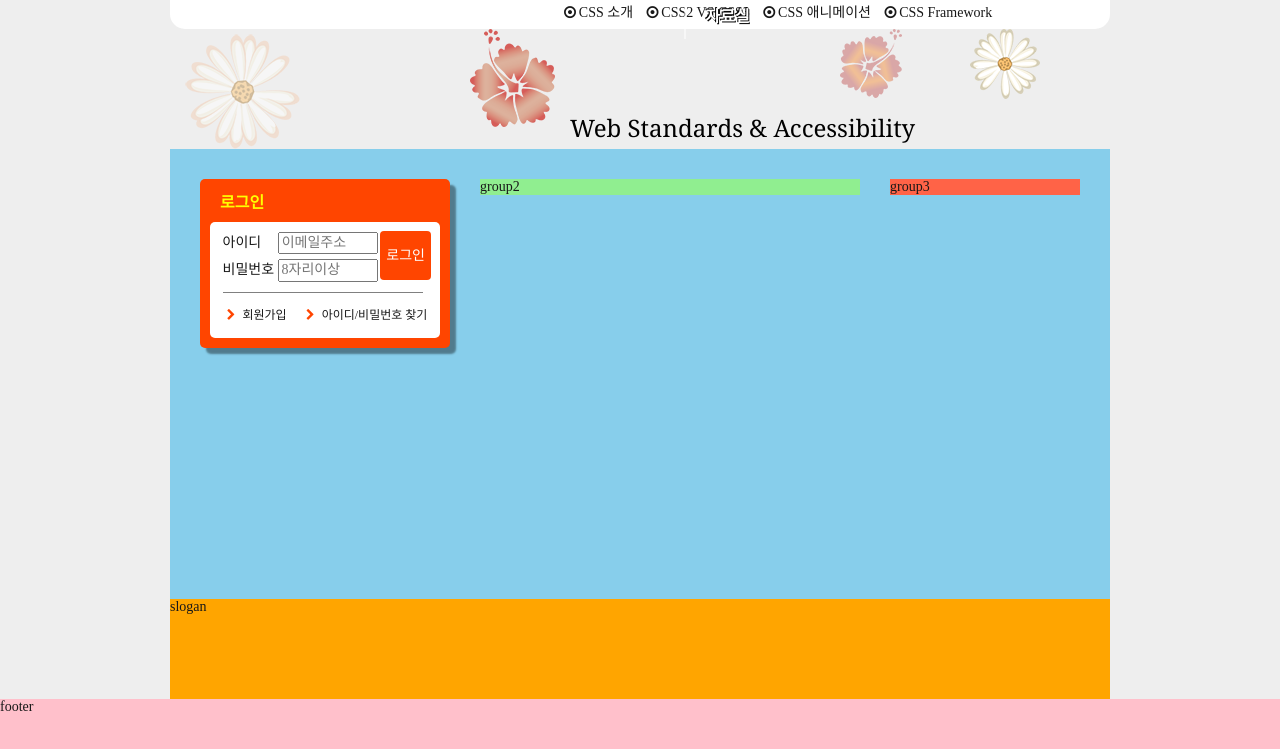
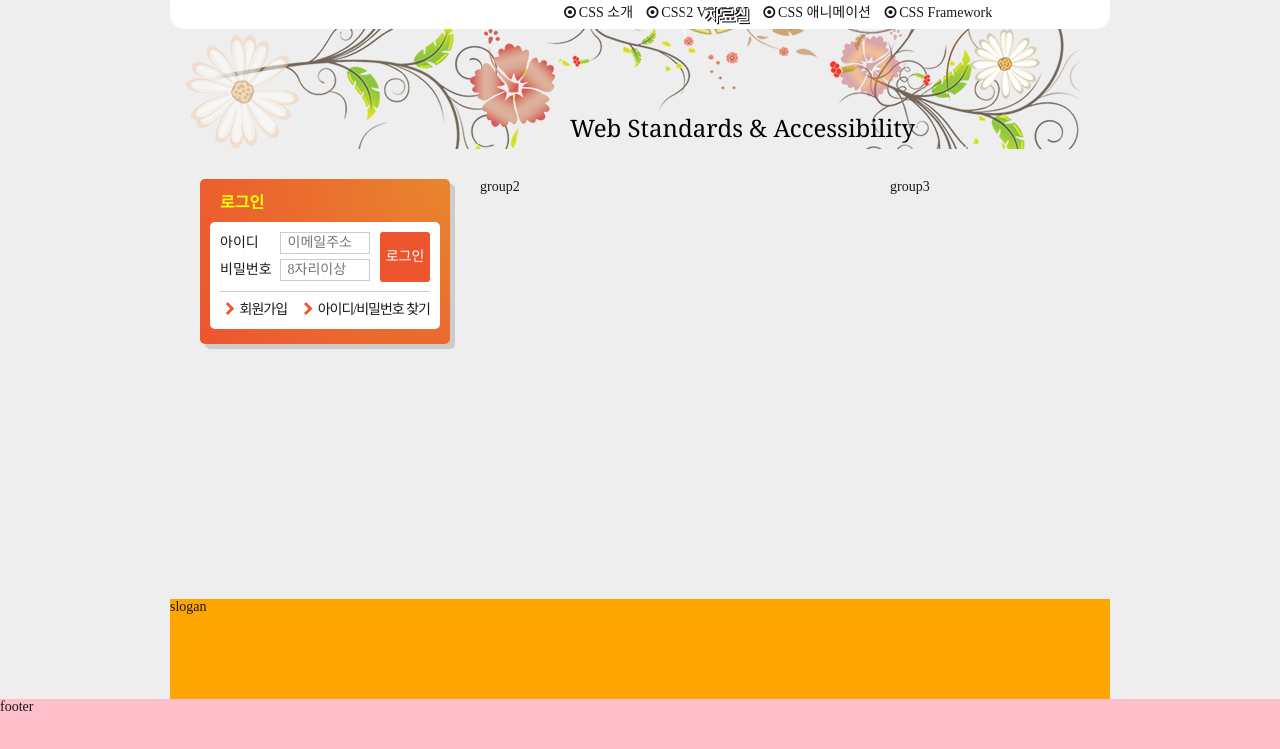
Before and after one commit to yg-0103/FDS18, a plain HTML site: page index.html in a window 1280 px wide. Shown: the part 95-844 px from the top of the page. Drawn offline with nearby package versions, Linux system fonts and the light colour scheme; a web font is replaced by a local one.

Commit message:
로그인 UI 디자인 완성

```diff
--- a/css/stylesheet.css
+++ b/css/stylesheet.css
@@ -188,6 +188,7 @@ a {
 }
 .visual {
   height: 120px;
+  background: url("/css/images/bg_flower.png") center;
 
   position: relative;
 }
@@ -223,7 +224,7 @@ a {
   animation-fill-mode: forwards;
 }
 .main {
-  background: skyblue;
+
   padding: 30px 15px;
   /* overflow: hidden; 유연한 UI를 만들기 어려워 clearfix로 풀어주는 것이 더좋다 */
   min-height: 450px;
@@ -242,86 +243,97 @@ a {
   width: 250px;
 
 }
-/* 메인 그룹 1 */
+.main .group2 {
+  width: 380px;
+
+}
+.main .group3 {
+  width: 190px;
+
+}
+/* 로그인 */
 .login {
- background: orangered;
- padding: 10px 10px;
- border-radius: 5px;
- box-shadow: 6px 6px 2px rgba(0,0,0, .4);
+  background: radial-gradient(circle at right top , #e8852e, #ed552f );
+  border-radius: 5px;
+  box-shadow: 5px 5px 0 0 #ccc;
+  padding: 15px 10px;
 }
-.login-heading {
+.login-heading{
+  margin: 0;
+  color: #ff0;
   font-size: 1.6rem;
-  color: yellow;
-  margin: 0;
-  padding: 5px 10px 10px;
+  font-weight: 700;
+  text-indent: 10px;
 }
-.login-form {
+.login-form{
+  margin-top: 10px;
+  padding: 10px 10px 0 10px;
+  background: #fff;
   border-radius: 5px 5px 0 0;
-  background: #fff;
-  padding: 5px 5px 5px 0;
 }
 .login-form fieldset {
   border: none;
+  padding: 0;
+  padding-bottom: 5px;
+  margin: 0;
+  border-bottom: 1px solid #ccc;
   position: relative;
 }
-.login-form legend {
-  width: 1px;
-  height: 1px;
-  overflow: hidden;
-  position: absolute;
-  clip-path: polygon(0 0, 0 0, 0 0);
+.user-email,
+.user-pw {
+  margin-bottom: 5px;
+}
+
+.user-email *,
+.user-pw *{
+  vertical-align: middle;
+}
+.login-form label {
+  width: 4em;
+  display: inline-block;
 }
 .login-form input {
-  width: 100px;
-}
-.user-email {
-  padding-bottom: 5px;
-}
-#userEmail {
-  margin-left: 13px
-}
-.user-pw {
-  border-bottom: 1px solid gray;
-  padding-bottom: 10px;
-}
-#userPw {
-
+  width: 90px;
+  height: 22px;
+  border: 1px solid #ccc;
+  padding: 1px 1px 1px 0.5em;
 }
 .btn-login {
- position: absolute;
- height: 49px;
- top: 4px;
- right: 2px;
- background: orangered;
- border: none;
- color: #fff;
- border-radius: 4px;
+  position: absolute;
+  width: 50px;
+  height: 50px;
+  padding: 0 5px;
+  border: none;
+  border-radius: 3px;
+  background: #ed552f;
+  color: #fff;
+  top: 0;
+  right: 0;
 }
 .login-member {
+  background: #fff;
+  padding-left: 0;
+  padding: 2px 10px;
+  margin: 0;
   list-style: none;
-  padding-left: 0;
+  border-radius: 0 0 5px 5px;
   display: flex;
-  background: #fff;
-  margin: 0;
-  padding: 3px 5px 15px 5px;
-  border-radius: 0 0 5px 5px;
-  font-size: 1.2rem;
+  flex-flow: row nowrap;
+  justify-content: space-between;
+  letter-spacing: -1px;
+}
+.login-member li {
+  display: flex;
+  flex-flow: row nowrap;
   align-items: center;
-  justify-content: space-around
 }
-.icon-right-open {
-  color: orangered;
+.login-member .icon-right-open {
+  color: #ed552f;
 }
-.find-pw {
+.login-member a{
+  display: block;
+  padding: 8px 0;
 
-}
-.main .group2 {
-  width: 380px;
-  background: lightgreen;
-}
-.main .group3 {
-  width: 190px;
-  background: tomato;
 }
 .slogan {
   background: orange;
```
